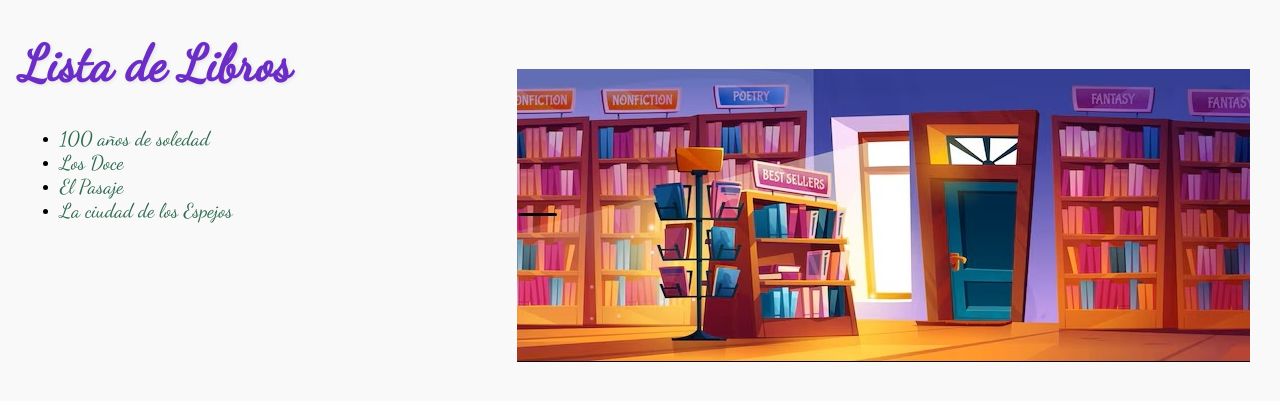
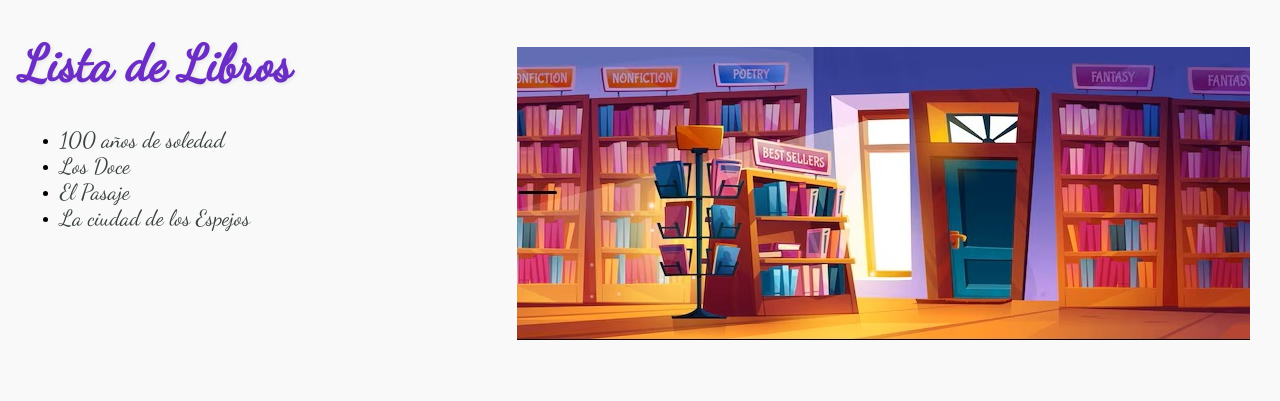
Before and after one commit to Factoria-F5-madrid/CRUD-LadyPricilla, a Django app: page /libros/ in a window 1280 px wide. Shown: the top 401 px of the page. Run offline with Django 5.2, Linux system fonts and the light colour scheme; data comes from the database, SQL or seed files in the repository.

Commit message:
Añadiendo más estilos

```diff
--- a/sistema_libros/libros/templates/libros/lista_libros.html
+++ b/sistema_libros/libros/templates/libros/lista_libros.html
@@ -18,7 +18,7 @@
     {% load static %}
         <img src="{% static 'images/libreria2.jpg' %}"
         alt="Librería"
-        style="position: relative; float: right; top: -170px; right: 10px; margin-left: 10px;">
+        style="position: relative; float: right; top: -200px; right: 10px; margin-left: 10px;">
 
 </body>
 </html>
--- a/sistema_libros/static/estilos.css
+++ b/sistema_libros/static/estilos.css
@@ -18,8 +18,8 @@ h1 {
 
 a {
     text-decoration: none;
-    color: #2d6a4f;
-    font-size: 20px;
+    color: #3a423f;
+    font-size: 22px;
 }
 
 a:hover {
```
